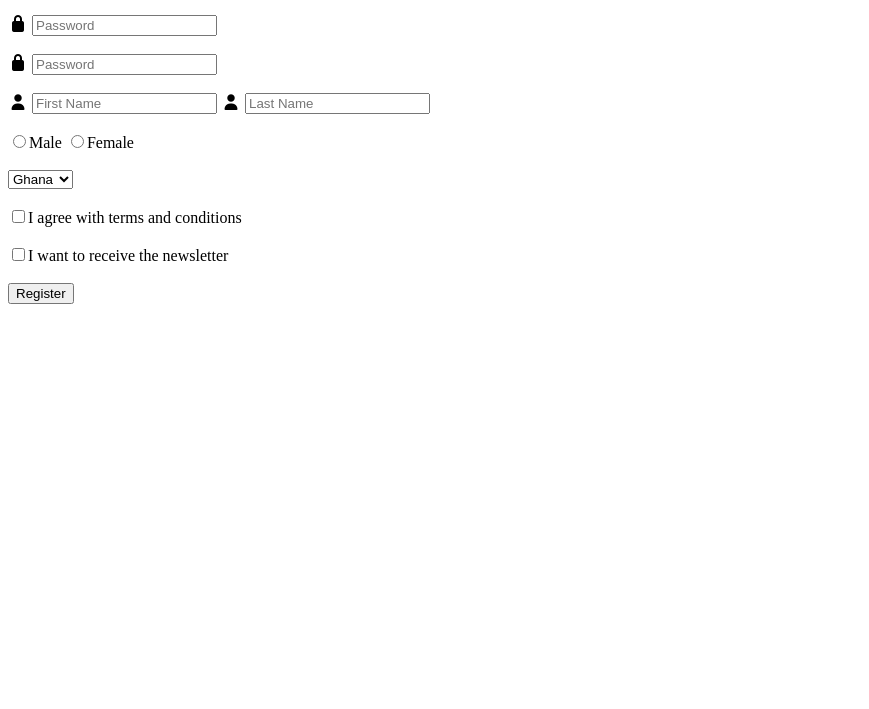
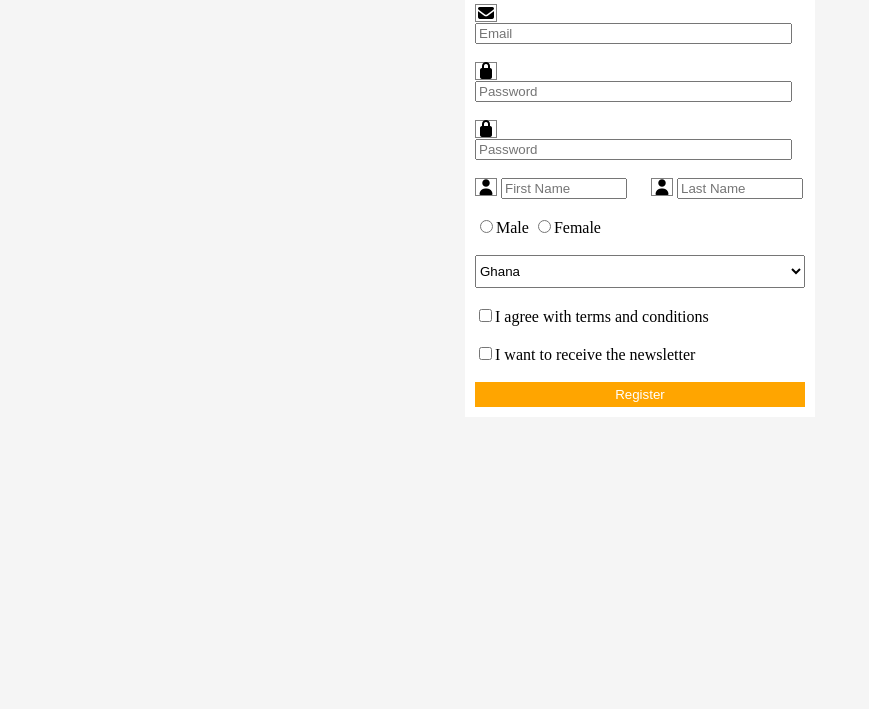
Before and after one commit to opokurd4199-arch/JAYC, a plain HTML site: page index.html in a window 1280 px wide. Shown: the part 91-800 px from the top of the page, without its empty margins (0-869 px from the left). Drawn offline with Linux system fonts and the light colour scheme.

Commit message:
Update index.html

```diff
--- a/index.html
+++ b/index.html
@@ -6,7 +6,7 @@
     <meta name="viewport" content="width=device-width, initial-scale=1.0">
     <title>Responsive Registeration Form</title>
     <link rel="stylesheet" href="https://cdnjs.cloudflare.com/ajax/libs/font-awesome/7.0.1/css/all.min.css" integrity="sha512-2SwdPD6INVrV/lHTZbO2nodKhrnDdJK9/kg2XD1r9uGqPo1cUbujc+IYdlYdEErWNu69gVcYgdxlmVmzTWnetw==" crossorigin="anonymous" referrerpolicy="no-referrer" />
-    <link rel="stylesheet" href="Work2.css">
+    <link rel="stylesheet" href="style.css">
 </head>
 <body>
 
```
